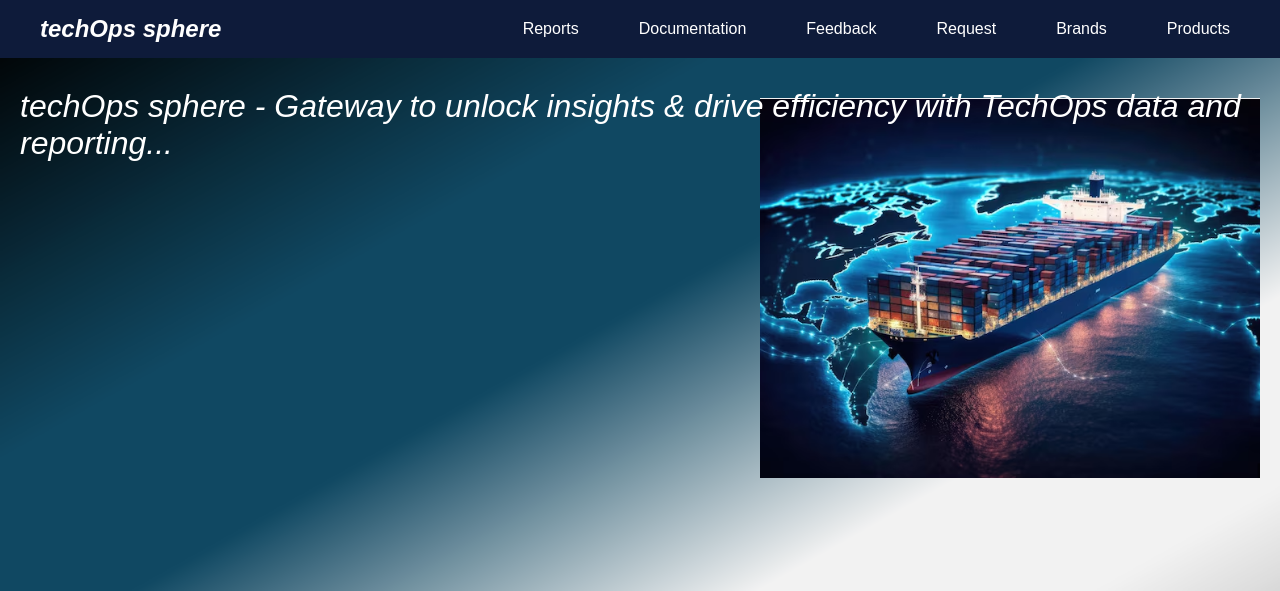
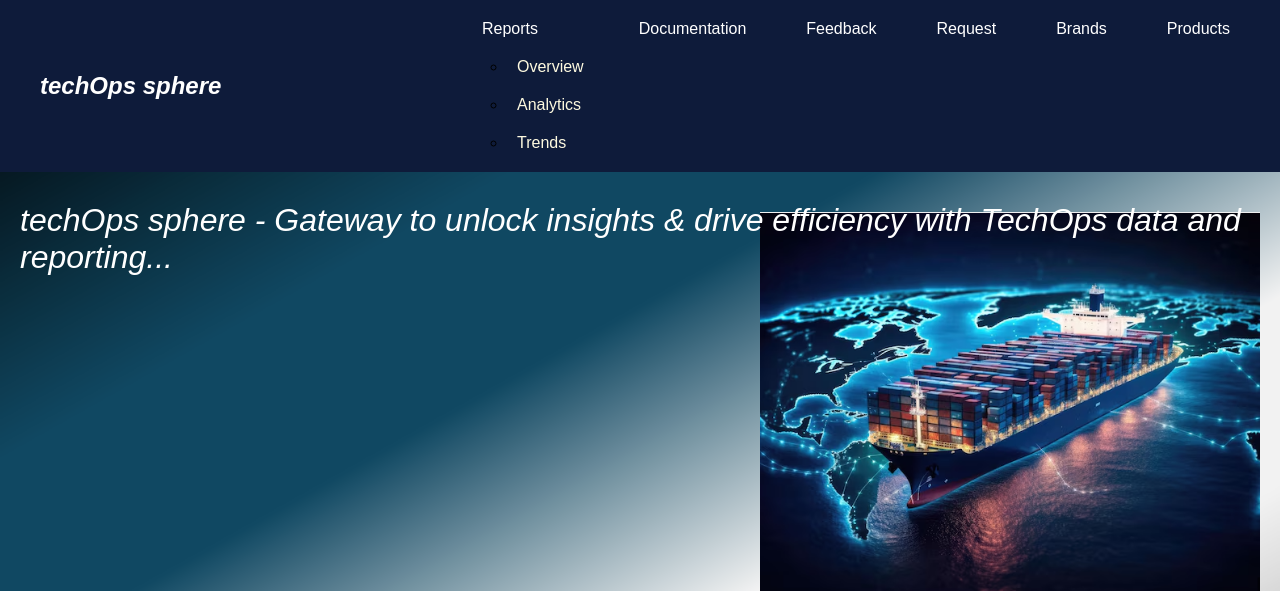
Before and after one commit to harshalraut23/topspheredev, a FastAPI app: page / in a window 1280 px wide. Shown: the top 591 px of the page. Run offline with FastAPI, Linux system fonts and the light colour scheme.

Commit message:
change the style

```diff
--- a/static/style.css
+++ b/static/style.css
@@ -52,6 +52,39 @@ body {
     border-radius: 5px; /* Rounded corners on hover */
 }
 
+* Dropdown Menu */
+.dropdown-menu {
+    display: none; /* Hide the dropdown menu by default */
+    position: absolute; /* Position dropdown relative to the parent */
+    top: 100%; /* Position below the parent menu item */
+    left: 0;
+    background-color: royalblue; /* Background color for the dropdown menu */
+    list-style: none; /* Remove default list styling */
+    padding: 0;
+    margin: 0;
+    z-index: 1000; /* Ensure dropdown is above other content */
+}
+
+.dropdown-menu li {
+    margin: 0;
+}
+
+.dropdown-menu a {
+    padding: 10px;
+    color: #fefae0; /* Color of dropdown links */
+    text-decoration: none; /* Remove underline from dropdown links */
+}
+
+/* Show the dropdown menu on hover */
+.navbar-menu li:hover .dropdown-menu {
+    display: block; /* Show dropdown menu */
+}
+
+/* Styling for the dropdown links on hover */
+.dropdown-menu a:hover {
+    background-color: #333; /* Change background on hover */
+}
+
 /* Page Content Styles */
 .content {
     padding: 20px;
--- a/templates/index.html
+++ b/templates/index.html
@@ -13,7 +13,13 @@
             <h1>techOps sphere</h1>
         </div>
         <ul class="navbar-menu">
-            <li><a href="/reports">Reports</a></li>
+            <li><a href="/reports" class="dropdown-toggle">Reports</a>
+                <ul class="dropdown-menu">
+                    <li><a href="/reports/overview">Overview</a></li>
+                    <li><a href="/reports/analytics">Analytics</a></li>
+                    <li><a href="/reports/trends">Trends</a></li>
+                </ul>
+            </li>
             <li><a href="/documentation">Documentation</a></li>
             <li><a href="/feedback">Feedback</a></li>
             <li><a href="/request">Request</a></li>
@@ -29,7 +35,7 @@
             techOps sphere - Gateway to unlock insights & drive efficiency with TechOps data and reporting...
         </div>
         <!-- Add Image -->
-        <img src="/static/AIImageShip.png" alt="Snowgate Image" class="right-image">
+        <img src="/static/AIImageShip.png" alt="Ship Image" class="right-image">
         <!-- Content goes here -->
     </div>
 </body>
```
